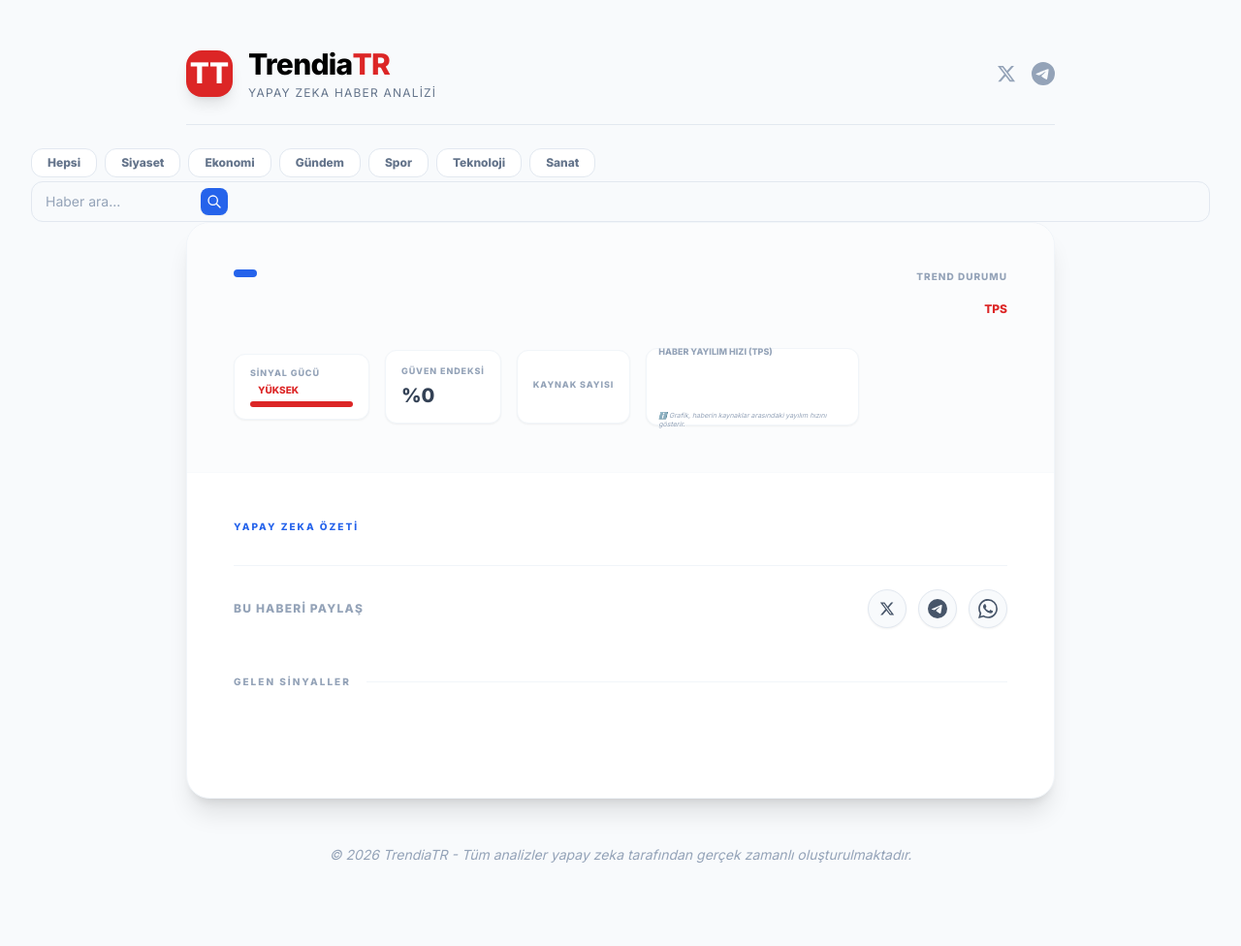
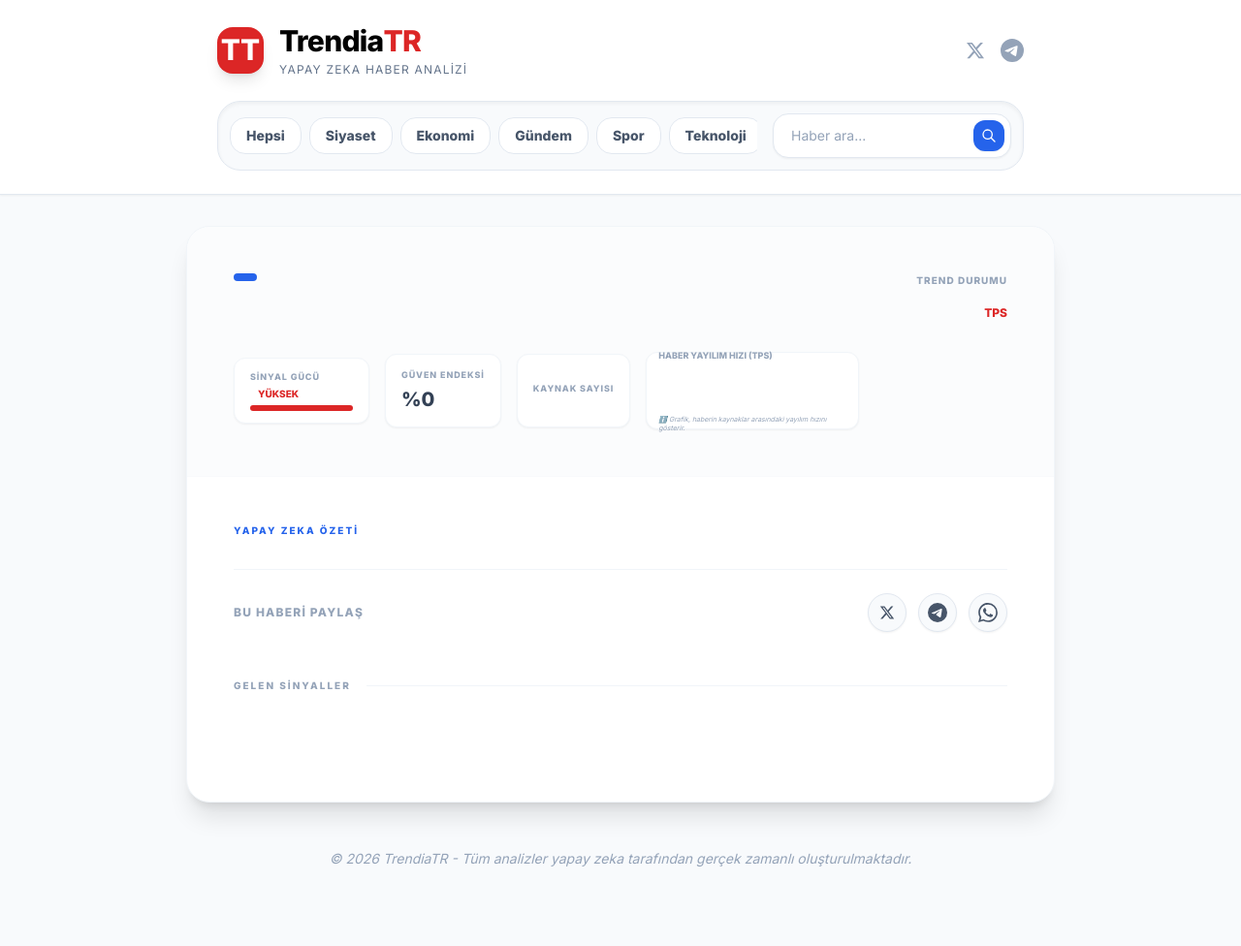
Before and after one commit to pdrm55/turkey-trend-watcher, a Flask app: template app/templates/trend_detail.html in a window 1280 px wide. Shown: the whole page at 97% size. Before the commit the page ends 890 px from the top, so only its background shows below. Run offline with Flask 3, Linux system fonts and the light colour scheme; the template is opened without the code that fills it, so the values that code supplies are empty; some libraries are stand-ins or nearby versions.

Commit message:
Edit news page 2

```diff
--- a/app/templates/trend_detail.html
+++ b/app/templates/trend_detail.html
@@ -69,13 +69,20 @@
         .trajectory-up { color: #10b981; }
         .trajectory-down { color: #f43f5e; }
         .sparkline-container { width: 220px; height: 80px; } /* Increased height for chart visibility */
+
+        /* CSS to hide mobile scrollbar for category nav */
+        .scrollbar-hide::-webkit-scrollbar { display: none; }
+        .scrollbar-hide { -ms-overflow-style: none; scrollbar-width: none; }
     </style>
 </head>
-<body class="p-4 md:p-8 pb-20">
+<body class="pb-20 bg-slate-50">
 
-    <header class="max-w-4xl mx-auto mb-6 flex flex-col md:flex-row justify-between items-center border-b border-slate-200 pb-6 pt-4">
-        <div class="mb-4 md:mb-0 flex items-center gap-4">
-            <a href="/" class="w-12 h-12 bg-red-600 rounded-2xl shadow-lg flex items-center justify-center overflow-hidden transition-transform hover:scale-105">
+    <!-- Full-width Header Wrapper -->
+    <div class="w-full bg-white border-b border-slate-200 mb-8 shadow-sm">
+        <div class="max-w-4xl mx-auto px-4 md:px-8">
+            <header class="py-6 flex flex-col md:flex-row justify-between items-center">
+                <div class="mb-4 md:mb-0 flex items-center gap-4 w-full md:w-auto">
+                    <a href="/" class="w-12 h-12 bg-red-600 rounded-2xl shadow-lg flex-shrink-0 flex items-center justify-center overflow-hidden transition-transform hover:scale-105">
                         <svg viewBox="0 0 100 100" width="48" height="48" xmlns="http://www.w3.org/2000/svg">
                             <text x="50%" y="53%" dominant-baseline="middle" text-anchor="middle" font-family="Inter, sans-serif" font-weight="800" font-size="62" fill="white">TT</text>
                         </svg>
@@ -94,20 +101,31 @@
                     <a href="https://t.me/TrendiaTR" target="_blank" class="text-slate-400 hover:text-blue-500 transition-colors"><svg class="w-6 h-6" fill="currentColor" viewBox="0 0 24 24"><path d="M11.944 0A12 12 0 0 0 0 12a12 12 0 0 0 12 12 12 12 0 0 0 12-12A12 12 0 0 0 12 0a12 12 0 0 0-.056 0zm4.962 7.224c.1-.002.321.023.465.14a.506.506 0 0 1 .171.325c.016.093.036.306.02.472-.18 1.898-.962 6.502-1.36 8.627-.168.9-.499 1.201-.82 1.23-.696.065-1.225-.46-1.9-.902-1.056-.693-1.653-1.124-2.678-1.8-1.185-.78-.417-1.21.258-1.91.177-.184 3.247-2.977 3.307-3.23.007-.032.014-.15-.056-.212s-.174-.041-.249-.024c-.106.024-1.793 1.14-5.061 3.345-.48.33-.913.49-1.302.48-.428-.008-1.252-.241-1.865-.44-.752-.245-1.349-.374-1.297-.789.027-.216.325-.437.893-.663 3.498-1.524 5.83-2.529 6.998-3.014 3.332-1.386 4.025-1.627 4.476-1.635z"/></svg></a>
                 </div>
             </header>
-    <div class="flex space-x-2 overflow-x-auto pb-1 custom-scroll w-full md:w-auto">
+
+            <nav class="pb-6">
+                <div class="bg-slate-50 border border-slate-200 rounded-3xl p-3 flex flex-col md:flex-row items-center gap-4 w-full shadow-inner">
+                    <div class="flex items-center gap-2 overflow-x-auto pb-1 custom-scroll w-full md:w-auto scrollbar-hide -mb-1">
                         {% set cats = ["Hepsi", "Siyaset", "Ekonomi", "Gündem", "Spor", "Teknoloji", "Sanat"] %}
                         {% for cat in cats %}
                             <a href="{{ '/' if cat == 'Hepsi' else '/category/' + cat.lower() }}"
-               class="px-4 py-1.5 rounded-xl text-xs font-bold transition-all whitespace-nowrap border {{ 'bg-slate-900 text-white border-slate-900 shadow-md' if trend.category == cat else 'bg-white text-slate-500 border-slate-200 hover:border-slate-400 hover:text-slate-800' }}">
+                               class="px-4 py-2 rounded-2xl text-sm font-bold transition-all whitespace-nowrap {{ 'bg-slate-900 text-white shadow-sm' if trend.category == cat else 'bg-white text-slate-600 border border-slate-200 hover:border-slate-300 hover:text-slate-900' }}">
                                 {{ cat }}
                             </a>
                         {% endfor %}
                     </div>
-    <div class="flex items-center gap-2 w-full md:w-auto bg-slate-50 p-1.5 rounded-xl border border-slate-200">
-        <input type="text" id="detailSearchInput" placeholder="Haber ara..." class="w-full md:w-40 pl-2 pr-2 py-1 bg-transparent border-none focus:ring-0 text-sm transition-all placeholder:text-slate-400 outline-none" onkeypress="if(event.key === 'Enter') executeDetailSearch()">
-        <button onclick="executeDetailSearch()" class="p-1.5 bg-blue-600 hover:bg-blue-700 text-white rounded-lg shadow-sm transition-colors"><svg class="w-4 h-4" fill="none" stroke="currentColor" viewBox="0 0 24 24"><path stroke-linecap="round" stroke-linejoin="round" stroke-width="2" d="M21 21l-6-6m2-5a7 7 0 11-14 0 7 7 0 0114 0z"></path></svg></button>
+                    <div class="flex items-center gap-2 w-full md:w-auto md:ml-auto bg-white p-1.5 rounded-2xl border border-slate-200 shadow-sm">
+                        <input type="text" id="detailSearchInput" placeholder="Haber ara..." class="w-full md:w-48 pl-3 pr-2 py-1.5 bg-transparent border-none focus:ring-0 text-sm outline-none placeholder:text-slate-400" onkeypress="if(event.key === 'Enter') executeDetailSearch()">
+                        <button onclick="executeDetailSearch()" class="p-2 bg-blue-600 hover:bg-blue-700 text-white rounded-xl shadow-sm transition-colors">
+                            <svg class="w-4 h-4" fill="none" stroke="currentColor" viewBox="0 0 24 24"><path stroke-linecap="round" stroke-linejoin="round" stroke-width="2" d="M21 21l-6-6m2-5a7 7 0 11-14 0 7 7 0 0114 0z"></path></svg>
+                        </button>
+                    </div>
+                </div>
+            </nav>
+        </div>
     </div>
 
+    <!-- Main Content Area -->
+    <main class="w-full px-4 md:px-8">
         <article class="max-w-4xl mx-auto bg-white rounded-3xl shadow-xl overflow-hidden border border-slate-100">
             {% if trend.cover_image %}
             <div class="w-full h-64 md:h-96 relative mb-6">
@@ -236,6 +254,7 @@
                         </div>
                         {% endif %}
 
+                        <!-- Social Sharing Buttons added here -->
                         <div class="mt-8 pt-6 border-t border-slate-100 flex items-center justify-between">
                             <span class="text-xs font-bold text-slate-400 uppercase tracking-widest">Bu Haberi Paylaş</span>
                             <div class="flex gap-3">
@@ -250,6 +269,7 @@
                                 </a>
                             </div>
                         </div>
+
                     </div>
                 </div>
 
@@ -310,6 +330,7 @@
         <footer class="max-w-4xl mx-auto mt-12 text-center">
             <p class="text-slate-400 text-sm italic">&copy; 2026 TrendiaTR - Tüm analizler yapay zeka tarafından gerçek zamanlı oluşturulmaktadır.</p>
         </footer>
+    </main>
 
     <script>
         document.addEventListener('DOMContentLoaded', async function() {
```
Lines whose indentation alone changed are shown as unchanged.
